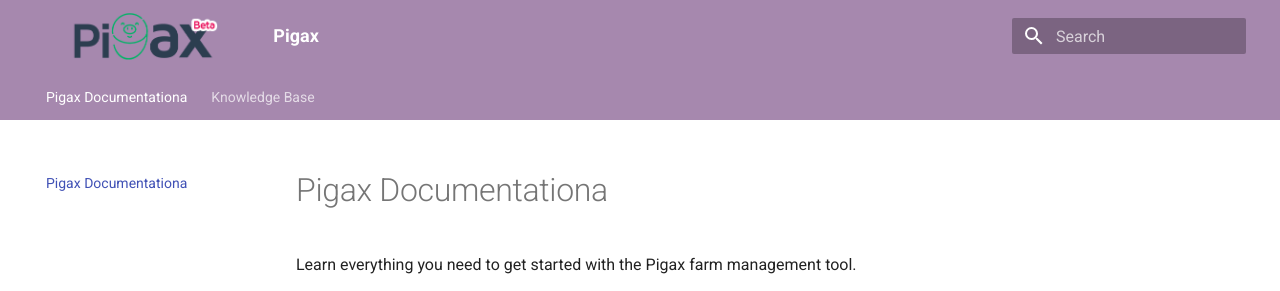
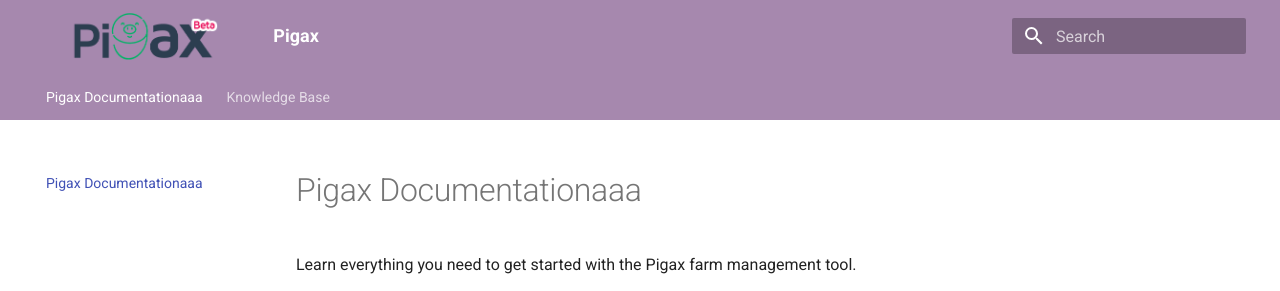
Before and after one commit to Obytracks/New-Mkdocs-Project, an MkDocs documentation site: the page built from docs/index.md, in a window 1280 px wide. Shown: the top 291 px of the page. Built offline with MkDocs 1.6.1 and Material for MkDocs 9.7.7, drawn with Linux system fonts in a browser that asks for light colours.

Commit message:
another test update

```diff
--- a/docs/index.md
+++ b/docs/index.md
@@ -1,5 +1,5 @@
 
-# Pigax Documentationa
+# Pigax Documentationaaa
 
 Learn everything you need to get started with the Pigax farm management tool.
 
```
